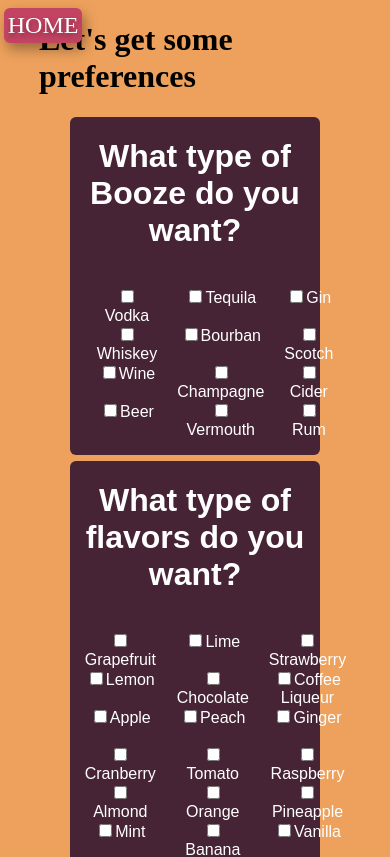
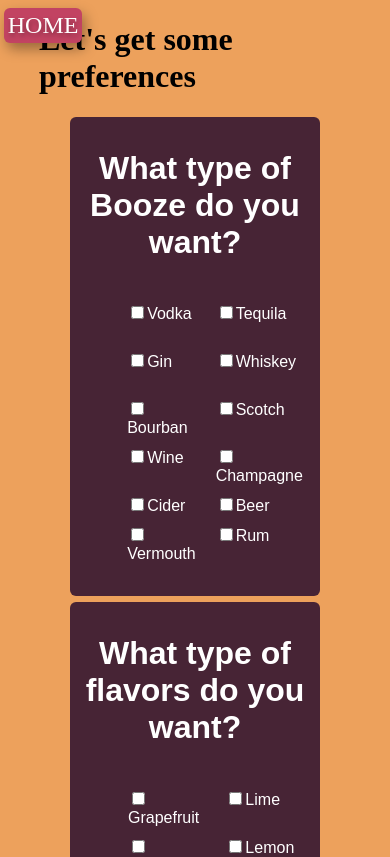
Before and after one commit to BlueNealis/what-should-I-order, a Next.js app: page /drinkPreference/form in a window 390 px wide. Shown: the top 857 px of the page. Built offline with nearby package versions, Linux system fonts and the light colour scheme; a web font is replaced by a local one.

Commit message:
Adjust view of checkboxes in mobile view

```diff
--- a/components/promptBox/promptBox.module.scss
+++ b/components/promptBox/promptBox.module.scss
@@ -6,6 +6,7 @@
   @include vars.paragraph-font;
   width: 80%;
   border-radius: vars.$border-radius;
+  padding: 3vw;
   text-align: center;
   display: flex;
   flex-direction: column;
@@ -33,3 +34,22 @@
   align-items: center;
   justify-content: center;
 }
+
+@media screen and (max-width: 1000px) {
+  .promptBox {
+    li {
+      margin-top: 5px;
+      margin-bottom: 5px;
+      text-align: left;
+    }
+}
+
+  .optionSection {
+    width: 60vw;
+  }
+
+  .list {
+      grid-template-columns: repeat(2, 1fr);
+  }
+
+}
--- a/utils/flavors.js
+++ b/utils/flavors.js
@@ -6,7 +6,7 @@ export const flavors = {
   Strawberry:{state: false, names:['strawberries', 'strawberry syrup', 'Strawberry schnapps']},
   Lemon:{state: false, names: ['lemonade', 'lemon']},
   "Chocolate":{state: false, names: ['chocolate','chocolate liqueur']},
-  "Coffee Liqueur":{state: false, names: ['coffee','kahlua', 'coffee liqueur']},
+  "Coffee":{state: false, names: ['coffee','kahlua', 'coffee liqueur']},
   "Apple":{state: false, names: ['apple juice', 'applejack', 'apple cider']},
   "Peach":{state: false, names: ['peach schnapps', 'peach nectar']},
   "Ginger":{state: false, names: ['ginger ale']},
```
Also changed, not shown: components/detailView/detailView.js (+8 -8 lines).
